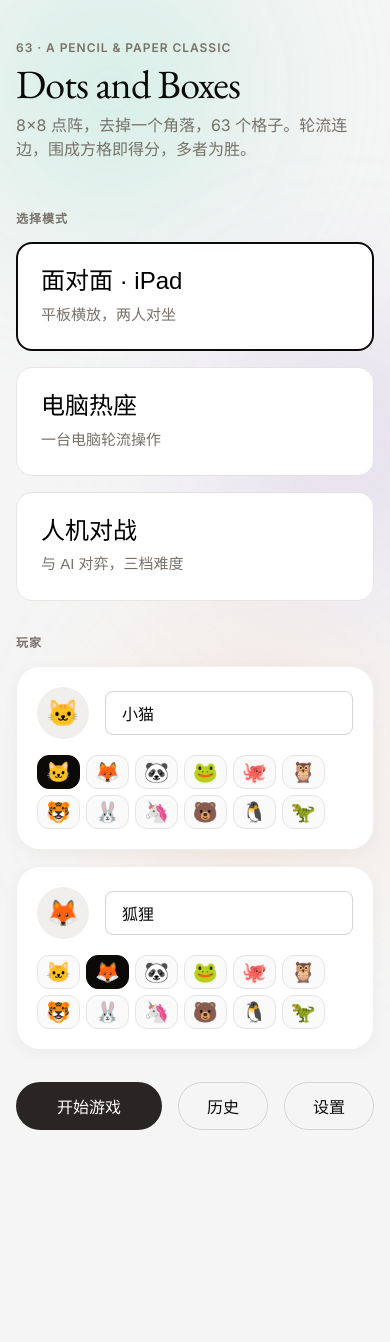
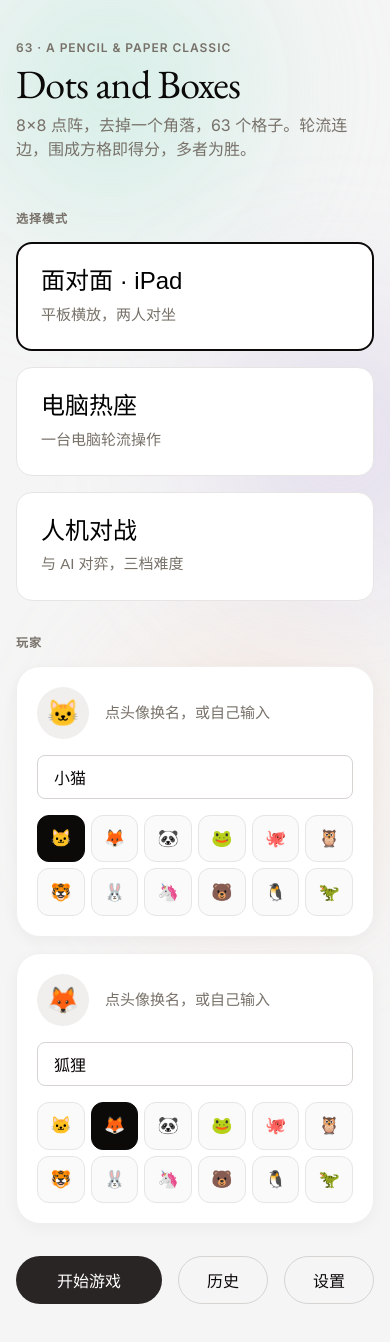
Before and after one commit to senzi/dots-and-boxes, a Vue app: page / in a window 390 px wide. Shown: the top 1342 px of the page. Before the commit the page ends 1178 px from the top, so only its background shows below. Built offline with nearby package versions, Linux system fonts and the light colour scheme.

Commit message:
feat: 头像选择两行均分 + 昵称联动
- 12 个头像 6×2 均分两行（新组件 AvatarNamePicker）
- 点头像自动换成该头像默认昵称（🐱=小猫、🦊=狐狸…）
- 手动输入过昵称后不再跟随头像变化
- 首页与设置页共用组件，逻辑单一维护

```diff
--- /dev/null
+++ b/src/components/AvatarNamePicker.vue
@@ -0,0 +1,101 @@
+<script>
+// 头像 → 默认昵称映射
+export const AVATARS = [
+  { emoji: '🐱', name: '小猫' },
+  { emoji: '🦊', name: '狐狸' },
+  { emoji: '🐼', name: '熊猫' },
+  { emoji: '🐸', name: '青蛙' },
+  { emoji: '🐙', name: '章鱼' },
+  { emoji: '🦉', name: '猫头鹰' },
+  { emoji: '🐯', name: '老虎' },
+  { emoji: '🐰', name: '兔子' },
+  { emoji: '🦄', name: '独角兽' },
+  { emoji: '🐻', name: '小熊' },
+  { emoji: '🐧', name: '企鹅' },
+  { emoji: '🦖', name: '恐龙' }
+]
+</script>
+
+<script setup>
+// 头像选择 + 昵称联动
+// 规则：点头像自动换成该头像的默认昵称；
+//       一旦用户手动输入过昵称，之后点头像不再换昵称。
+import { ref } from 'vue'
+
+const props = defineProps({
+  avatar: { type: String, default: '' },
+  name: { type: String, default: '' },
+  placeholder: { type: String, default: '昵称' }
+})
+const emit = defineEmits(['update:avatar', 'update:name'])
+
+// 用户是否手动输入过昵称（初始：昵称 ≠ 当前头像默认名 → 视为自定义过）
+const nameEdited = ref(false)
+{
+  const cur = AVATARS.find(a => a.emoji === props.avatar)
+  if (cur && props.name && props.name.trim() !== '' && props.name !== cur.name) {
+    nameEdited.value = true
+  }
+}
+
+function onInput(e) {
+  nameEdited.value = true
+  emit('update:name', e.target.value)
+}
+
+function pick(emoji) {
+  emit('update:avatar', emoji)
+  if (!nameEdited.value) {
+    const a = AVATARS.find(x => x.emoji === emoji)
+    if (a) emit('update:name', a.name)
+  }
+}
+</script>
+
+<template>
+  <div class="col">
+    <input
+      :value="name"
+      class="input"
+      maxlength="10"
+      :placeholder="placeholder"
+      @input="onInput"
+    />
+    <div class="avatar-grid mt-16">
+      <button
+        v-for="a in AVATARS" :key="a.emoji"
+        class="avatar-opt" :class="{ on: avatar === a.emoji }"
+        :title="a.name"
+        @click="pick(a.emoji)"
+      >{{ a.emoji }}</button>
+    </div>
+  </div>
+</template>
+
+<style scoped>
+.avatar-grid {
+  display: grid;
+  grid-template-columns: repeat(6, 1fr);
+  gap: 6px;
+}
+.avatar-opt {
+  aspect-ratio: 1;
+  display: flex;
+  align-items: center;
+  justify-content: center;
+  border: 1px solid var(--hairline);
+  background: var(--canvas-soft);
+  border-radius: 12px;
+  font-size: 20px;
+  line-height: 1;
+  cursor: pointer;
+  padding: 0;
+  transition: all 0.12s ease;
+}
+.avatar-opt:hover { border-color: var(--ink); }
+.avatar-opt.on { border-color: var(--ink); background: var(--ink); }
+
+@media (max-width: 400px) {
+  .avatar-opt { font-size: 17px; }
+}
+</style>
--- a/src/views/Home.vue
+++ b/src/views/Home.vue
@@ -4,6 +4,7 @@ import { useRouter } from 'vue-router'
 import { MODES, useGameStore } from '../stores/game.js'
 import { useSettingsStore } from '../stores/settings.js'
 import { AI_LEVELS } from '../engine/ai.js'
+import AvatarNamePicker from '../components/AvatarNamePicker.vue'
 
 const router = useRouter()
 const game = useGameStore()
@@ -14,14 +15,7 @@ const aiLevel = ref(settings.defaultAiLevel)
 const p1 = ref({ name: settings.defaultName1, avatar: settings.defaultAvatar1 })
 const p2 = ref({ name: settings.defaultName2, avatar: settings.defaultAvatar2 })
 
-const AVATARS = ['🐱', '🦊', '🐼', '🐸', '🐙', '🦉', '🐯', '🐰', '🦄', '🐻', '🐧', '🦖']
-
 const isAi = computed(() => mode.value === 'ai')
-
-function pickAvatar(target, emoji) {
-  if (target === 'p1') p1.value.avatar = emoji
-  else p2.value.avatar = emoji
-}
 
 function start() {
   let players
@@ -87,33 +81,22 @@ function start() {
         <div class="card-soft player-card">
           <div class="row gap-16">
             <div class="avatar big">{{ p1.avatar }}</div>
-            <input v-model="p1.name" class="input" maxlength="10" :placeholder="'玩家 1' + (isAi ? '（你）' : '')" />
+            <span class="body-sm muted">点头像换名，或自己输入</span>
           </div>
-          <div class="avatar-row mt-16">
-            <button
-              v-for="a in AVATARS" :key="a"
-              class="avatar-opt" :class="{ on: p1.avatar === a }"
-              @click="pickAvatar('p1', a)"
-            >{{ a }}</button>
+          <div class="mt-16">
+            <AvatarNamePicker v-model:avatar="p1.avatar" v-model:name="p1.name" placeholder="玩家 1 昵称" />
           </div>
         </div>
 
         <div class="card-soft player-card">
           <div class="row gap-16">
             <div class="avatar big">{{ isAi ? settings.defaultAiAvatar : p2.avatar }}</div>
-            <input
-              v-if="!isAi" v-model="p2.name" class="input" maxlength="10" placeholder="玩家 2"
-            />
-            <input v-else class="input" :value="settings.defaultAiName" disabled />
+            <span v-if="!isAi" class="body-sm muted">点头像换名，或自己输入</span>
+            <span v-else class="body-sm muted">对手由 AI 扮演，可在设置中修改。</span>
           </div>
-          <div v-if="!isAi" class="avatar-row mt-16">
-            <button
-              v-for="a in AVATARS" :key="a"
-              class="avatar-opt" :class="{ on: p2.avatar === a }"
-              @click="pickAvatar('p2', a)"
-            >{{ a }}</button>
+          <div v-if="!isAi" class="mt-16">
+            <AvatarNamePicker v-model:avatar="p2.avatar" v-model:name="p2.name" placeholder="玩家 2 昵称" />
           </div>
-          <div v-else class="body-sm muted mt-16">对手由 AI 扮演，可在设置中修改。</div>
         </div>
       </div>
     </div>
@@ -139,19 +122,6 @@ function start() {
   gap: 16px;
 }
 .avatar.big { width: 52px; height: 52px; font-size: 26px; }
-.avatar-row { display: flex; flex-wrap: wrap; gap: 6px; }
-.avatar-opt {
-  border: 1px solid var(--hairline);
-  background: var(--canvas-soft);
-  border-radius: 12px;
-  font-size: 20px;
-  padding: 6px 8px;
-  cursor: pointer;
-  transition: all 0.12s ease;
-  line-height: 1;
-}
-.avatar-opt:hover { border-color: var(--ink); }
-.avatar-opt.on { border-color: var(--ink); background: var(--ink); }
 
 @media (max-width: 640px) {
   .hero { padding-top: 16px; }
--- a/src/views/Settings.vue
+++ b/src/views/Settings.vue
@@ -1,10 +1,10 @@
 <script setup>
-import { ref, computed } from 'vue'
+import { ref } from 'vue'
 import { useSettingsStore } from '../stores/settings.js'
 import { AI_LEVELS } from '../engine/ai.js'
+import AvatarNamePicker from '../components/AvatarNamePicker.vue'
 
 const settings = useSettingsStore()
-const AVATARS = ['🐱', '🦊', '🐼', '🐸', '🐙', '🦉', '🐯', '🐰', '🦄', '🐻', '🐧', '🦖']
 
 const saved = ref(false)
 function save() {
@@ -22,42 +22,36 @@ function save() {
     <!-- 玩家 1 默认 -->
     <div class="card-soft mt-24">
       <div class="caption">玩家 1 默认</div>
-      <input v-model="settings.defaultName1" class="input mt-16" maxlength="10" placeholder="默认昵称" />
-      <div class="avatar-row mt-16">
-        <button
-          v-for="a in AVATARS" :key="a"
-          class="avatar-opt" :class="{ on: settings.defaultAvatar1 === a }"
-          @click="settings.defaultAvatar1 = a"
-        >{{ a }}</button>
+      <div class="mt-16">
+        <AvatarNamePicker
+          v-model:avatar="settings.defaultAvatar1"
+          v-model:name="settings.defaultName1"
+          placeholder="默认昵称"
+        />
       </div>
     </div>
 
     <!-- 玩家 2 默认 -->
     <div class="card-soft mt-24">
       <div class="caption">玩家 2 默认</div>
-      <input v-model="settings.defaultName2" class="input mt-16" maxlength="10" placeholder="默认昵称" />
-      <div class="avatar-row mt-16">
-        <button
-          v-for="a in AVATARS" :key="a"
-          class="avatar-opt" :class="{ on: settings.defaultAvatar2 === a }"
-          @click="settings.defaultAvatar2 = a"
-        >{{ a }}</button>
+      <div class="mt-16">
+        <AvatarNamePicker
+          v-model:avatar="settings.defaultAvatar2"
+          v-model:name="settings.defaultName2"
+          placeholder="默认昵称"
+        />
       </div>
     </div>
 
     <!-- AI 默认 -->
     <div class="card-soft mt-24">
       <div class="caption">AI 默认</div>
-      <div class="row gap-16 mt-16">
-        <input v-model="settings.defaultAiName" class="input" maxlength="10" placeholder="AI 昵称" />
-        <div class="avatar" style="flex-shrink: 0">{{ settings.defaultAiAvatar }}</div>
-      </div>
-      <div class="avatar-row mt-16">
-        <button
-          v-for="a in AVATARS" :key="a"
-          class="avatar-opt" :class="{ on: settings.defaultAiAvatar === a }"
-          @click="settings.defaultAiAvatar = a"
-        >{{ a }}</button>
+      <div class="mt-16">
+        <AvatarNamePicker
+          v-model:avatar="settings.defaultAiAvatar"
+          v-model:name="settings.defaultAiName"
+          placeholder="AI 昵称"
+        />
       </div>
       <div class="caption mt-24">AI 默认难度</div>
       <div class="row gap-12 mt-16" style="flex-wrap: wrap">
@@ -77,17 +71,4 @@ function save() {
 </template>
 
 <style scoped>
-.avatar-row { display: flex; flex-wrap: wrap; gap: 6px; }
-.avatar-opt {
-  border: 1px solid var(--hairline);
-  background: var(--canvas-soft);
-  border-radius: 12px;
-  font-size: 20px;
-  padding: 6px 8px;
-  cursor: pointer;
-  transition: all 0.12s ease;
-  line-height: 1;
-}
-.avatar-opt:hover { border-color: var(--ink); }
-.avatar-opt.on { border-color: var(--ink); background: var(--ink); }
 </style>
```
